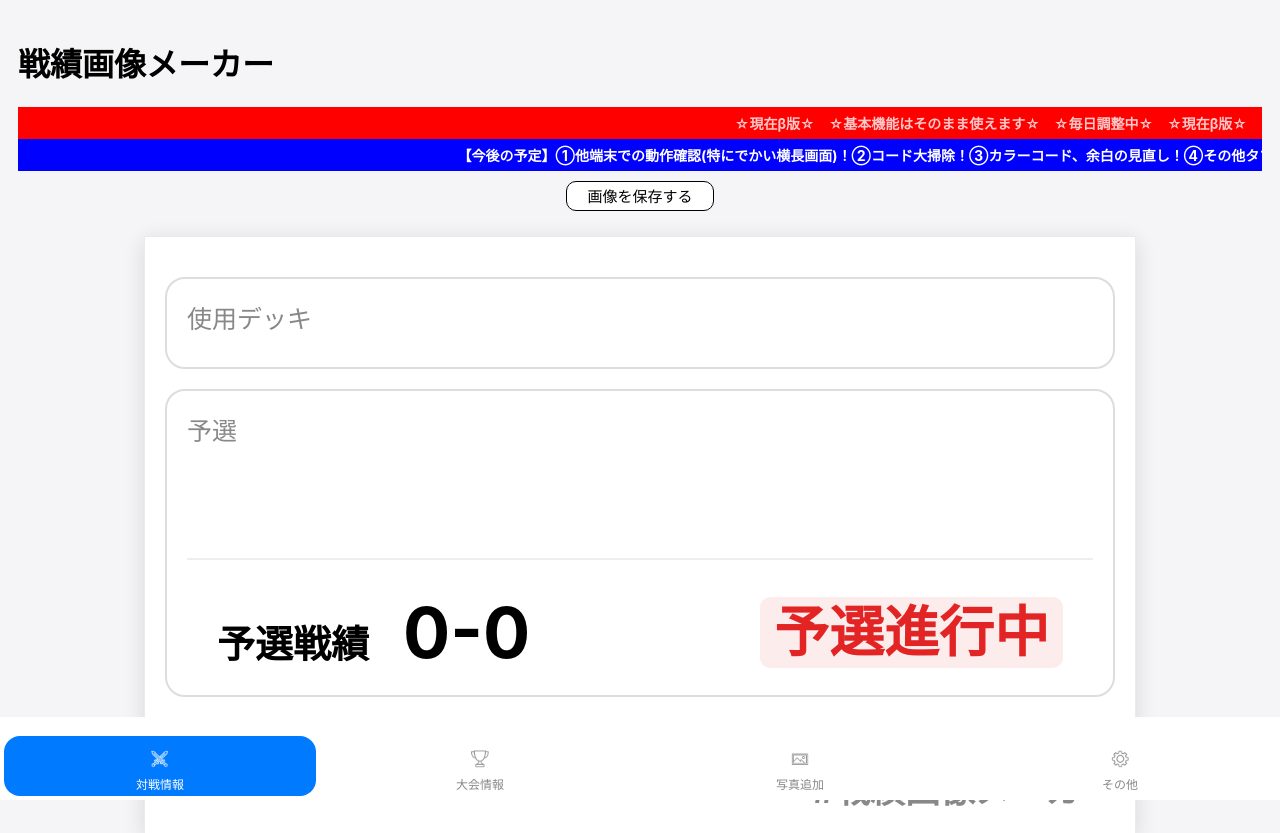
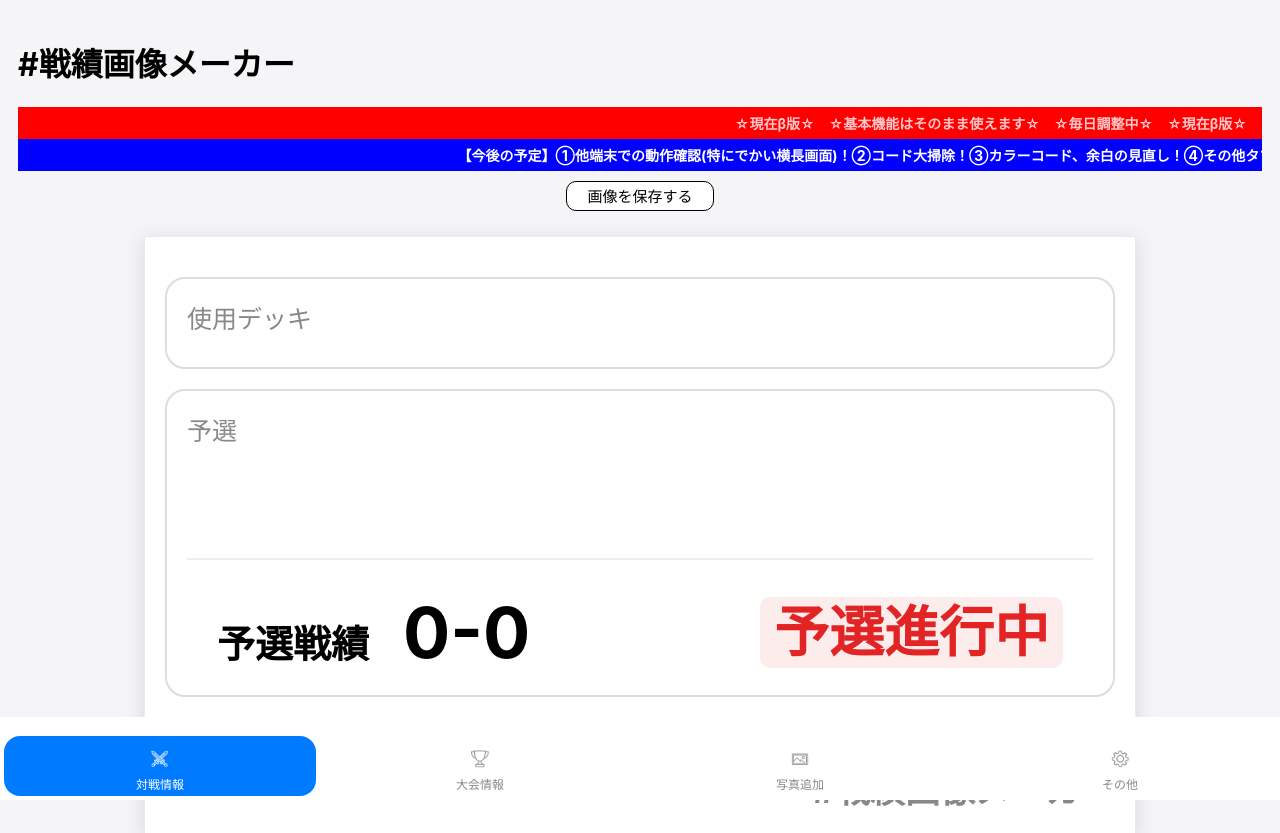
Before and after one commit to komaweb/record-image-maker, a plain HTML site: page index.html in a window 1280 px wide. Shown: the top 833 px of the page. Drawn offline with nearby package versions, Linux system fonts and the light colour scheme.

Commit message:
Update index.html

```diff
--- a/index.html
+++ b/index.html
@@ -59,7 +59,7 @@
 <body>
 
   <h1>
-  戦績画像メーカー
+  #戦績画像メーカー
 </h1>
 
 <div class="beta-banner beta-red">
```
